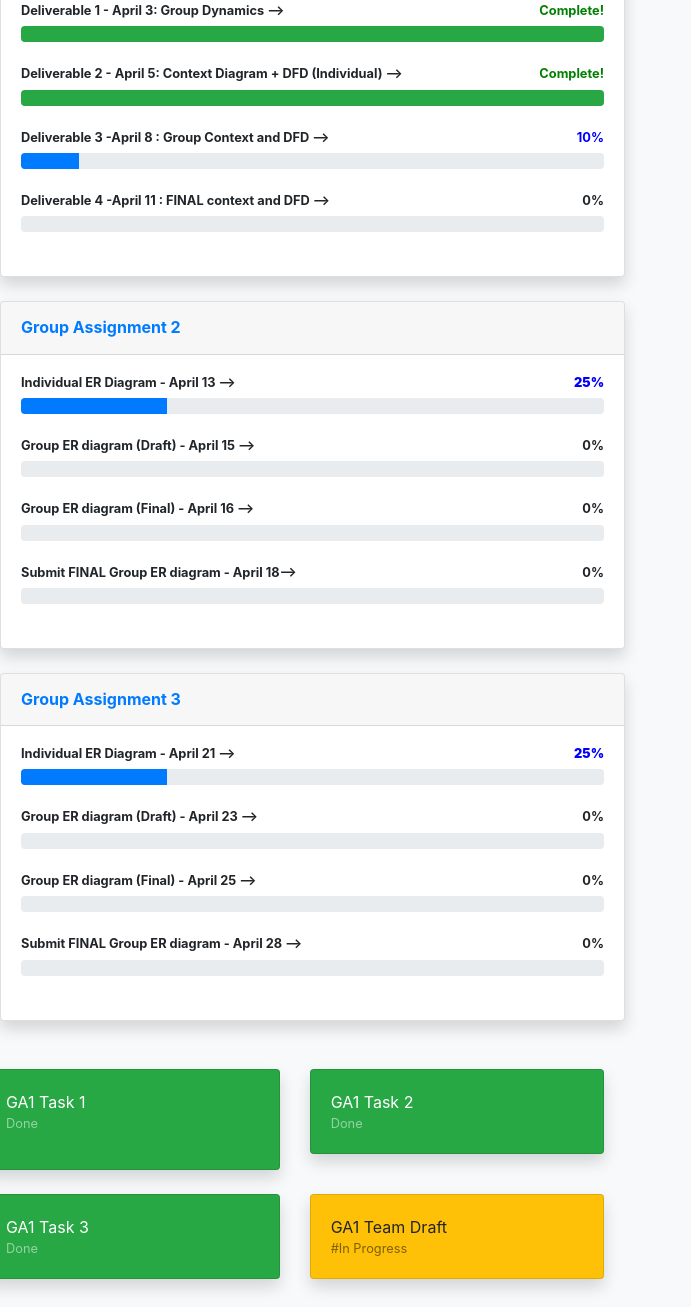
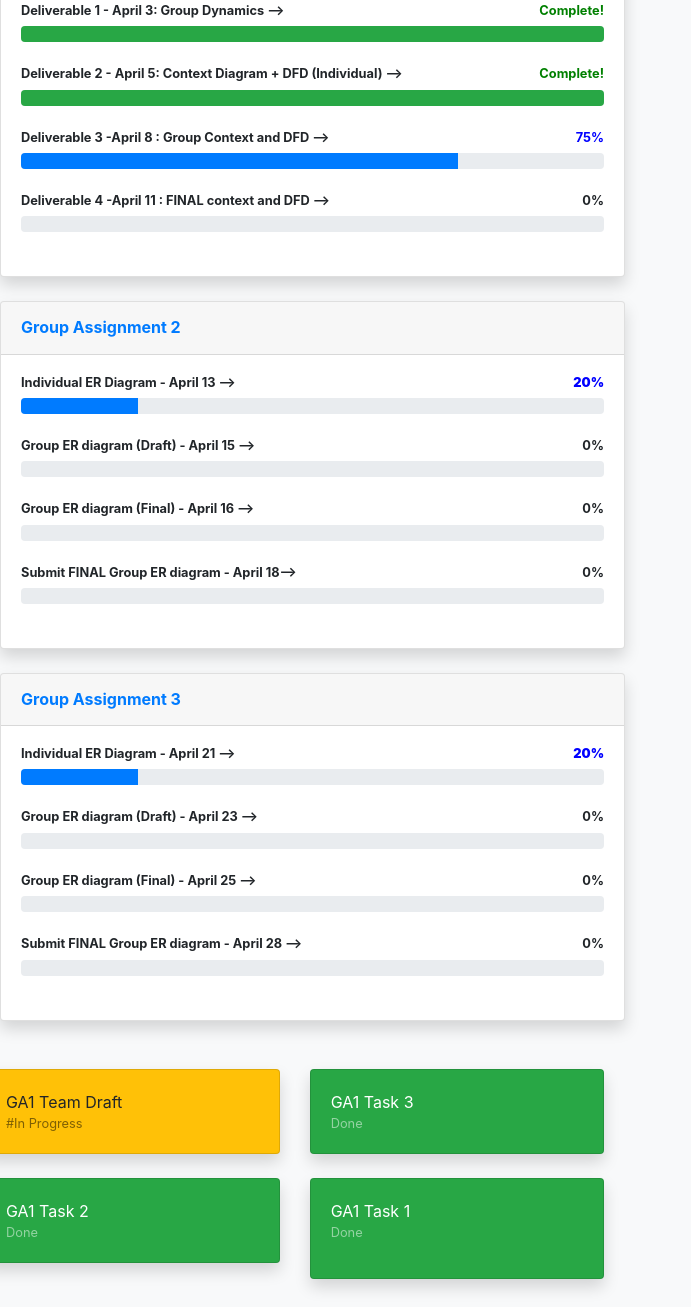
Before and after one commit to UHDrob/uhdproject, a website with bundled scripts: page index.html in a window 1280 px wide. Shown: the part 1653-2960 px from the top of the page, without its empty margins (0-691 px from the left). Built offline with nearby package versions, Linux system fonts and the light colour scheme.

Commit message:
Update index

```diff
--- a/index.html
+++ b/index.html
@@ -139,9 +139,9 @@
                             aria-valuenow="60" aria-valuemin="0" aria-valuemax="100"></div>
                         </div>
                   <h4 class="small font-weight-bold">Deliverable 3 -April 8 : Group Context and DFD  --> <span
-                      class="float-right" style="color:blue">10%</span></h4>
+                      class="float-right" style="color:blue">75%</span></h4>
                       <div class="progress mb-4">
-                      <div class="progress-bar" role="progressbar" style="width: 10%"
+                      <div class="progress-bar" role="progressbar" style="width: 75%"
                           aria-valuenow="60" aria-valuemin="0" aria-valuemax="100"></div>
                       </div>
                   <h4 class="small font-weight-bold">Deliverable 4 -April 11 : FINAL context and DFD  --> <span
@@ -163,9 +163,9 @@
                   <div class="card-body">
 
                       <h4 class="small font-weight-bold">Individual ER Diagram - April 13 --> <span
-                          class="float-right" style="color:blue"><b>25%</b></span></h4>
+                          class="float-right" style="color:blue"><b>20%</b></span></h4>
                           <div class="progress">
-                          <div class="progress-bar" role="progressbar" style="width: 25%"
+                          <div class="progress-bar" role="progressbar" style="width: 20%"
                               aria-valuenow="100" aria-valuemin="0" aria-valuemax="25"></div>
                           </div><br>
                       <h4 class="small font-weight-bold">Group ER diagram (Draft) - April 15 --> <span
@@ -199,9 +199,9 @@
                 <div class="card-body">
 
                     <h4 class="small font-weight-bold">Individual ER Diagram - April 21 --> <span
-                        class="float-right" style="color:blue"><b>25%</b></span></h4>
+                        class="float-right" style="color:blue"><b>20%</b></span></h4>
                         <div class="progress">
-                        <div class="progress-bar" role="progressbar" style="width: 25%"
+                        <div class="progress-bar" role="progressbar" style="width: 20%"
                             aria-valuenow="100" aria-valuemin="0" aria-valuemax="25"></div>
                         </div><br>
                     <h4 class="small font-weight-bold">Group ER diagram (Draft) - April 23 --> <span
@@ -248,13 +248,18 @@
               </div>
             -->
             <div class="col-lg-6 mb-4">
+              <div class="card bg-warning text-black shadow">
+                  <div class="card-body">
+                      GA1 Team Draft
+                      <div class="text-black-50 small">#In Progress</div>
+                  </div>
+              </div>
+           </div>
+           <div class="col-lg-6 mb-4">
              <div class="card bg-success text-white shadow">
                 <div class="card-body">
-                          GA1 Task 1
-                          <!--#1CC88A-->
-                          <div class="text-white-50 small">
-                              <P>Done </p>
-                          </div>
+                    GA1 Task 3
+                    <div class="text-white-50 small">Done</div>
                 </div>
              </div>
            </div>
@@ -266,23 +271,21 @@
                 </div>
              </div>
            </div>
+
               <div class="col-lg-6 mb-4">
                   <div class="card bg-success text-white shadow">
                       <div class="card-body">
-                        GA1 Task 3
-                        <div class="text-white-50 small">Done</div>
+                          GA1 Task 1
+                          <!--#1CC88A-->
+                          <div class="text-white-50 small">
+                              <P>Done </p>
+                          </div>
                       </div>
                   </div>
               </div>
 
-              <div class="col-lg-6 mb-4">
-                  <div class="card bg-warning text-black shadow">
-                      <div class="card-body">
-                          GA1 Team Draft
-                          <div class="text-black-50 small">#In Progress</div>
-                      </div>
-                  </div>
-              </div>
+
+
               <!--
               <div class="col-lg-6 mb-4">
                   <div class="card bg-danger text-white shadow">
```
Lines whose indentation alone changed are shown as unchanged.
